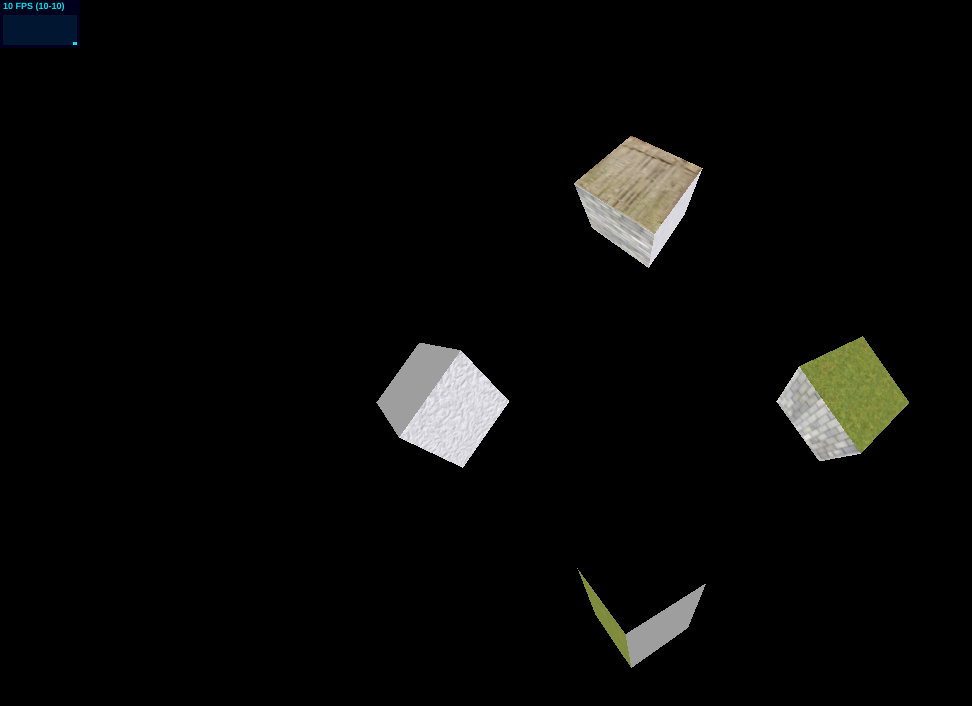
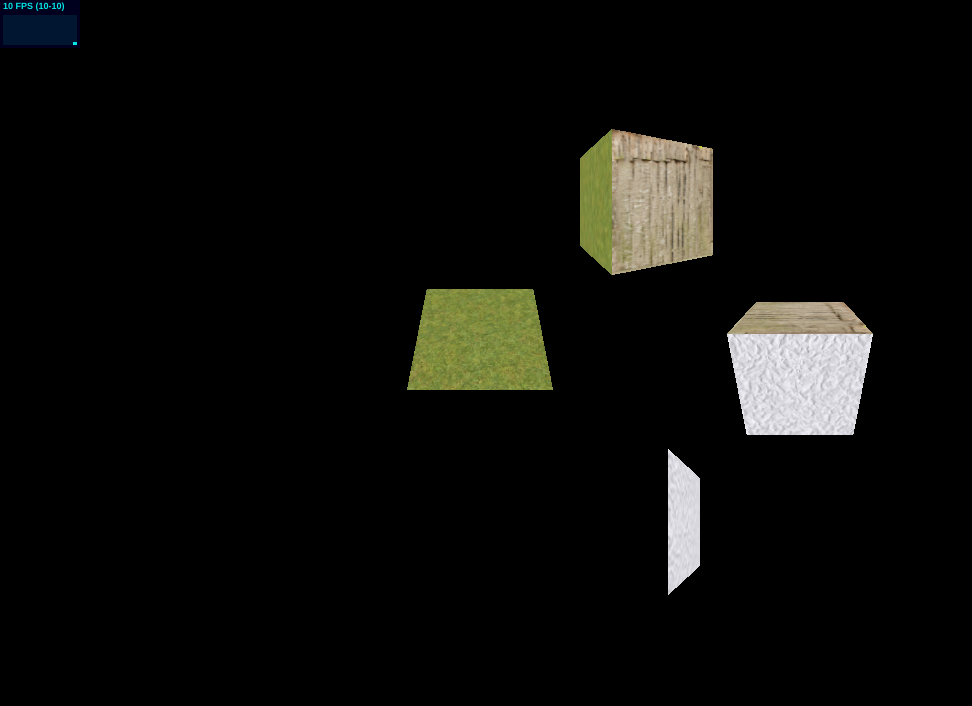
Before and after one commit to tedyage/ThreeJSCrashCourse, a website: page hologram.html in a window 1280 px wide. Shown: the whole page, without its empty margins (0-972 px from the left). Drawn offline with Linux system fonts and the light colour scheme; animation ran at ten frames a second.

Commit message:
modify hologram

```diff
--- a/css/main.css
+++ b/css/main.css
@@ -18,18 +18,14 @@ canvas{
   height:160px;
   background-color:#fff;
 }
-.top{
-  margin:0 400px 40px 400px;
+.top,.bottom{
+  margin:0 400px;
 }
 
 .left{
-  margin:0 0 0 200px;
+  margin:0 0 0 240px;
 }
 
 .right{
-  margin:-160px 0px 40px 600px;
+  margin:-160px 0px 0px 560px;
 }
-
-.bottom{
-  margin:0 400px 40px 400px
-}
--- a/hologram.html
+++ b/hologram.html
@@ -2,7 +2,8 @@
 <html>
   <head>
     <title>threejs-hologram</title>
-    <meta charset="utf-8" content="width=device-width, initial-scale=1, maximum-scale=1"/>
+    <meta charset="utf-8" />
+    <meta name="viewport" content="width=device-width, initial-scale=1, maximum-scale=1"/>
     <link rel="stylesheet" href="css/main.css"/>
   </head>
   <body  ontouchmove="event.preventDefault();">
@@ -38,9 +39,9 @@
       var scene = new THREE.Scene();
       //初始化四台摄像机
       var camera1 = new THREE.PerspectiveCamera(45,getWidth('bottom')/getHeight('bottom'),0.1,1000);         //前方
-      var camera2 = new THREE.PerspectiveCamera(45,getWidth('right')/getHeight('right'),0.1,1000);           //右方
+      var camera2 = new THREE.PerspectiveCamera(45,getWidth('left')/getHeight('left'),0.1,1000);           //右方
       var camera3 = new THREE.PerspectiveCamera(45,getWidth('top')/getHeight('top'),0.1,1000);               //后方
-      var camera4 = new THREE.PerspectiveCamera(45,getWidth('left')/getHeight('left'),0.1,1000);             //左方
+      var camera4 = new THREE.PerspectiveCamera(45,getWidth('right')/getHeight('right'),0.1,1000);             //左方
       //初始化四个渲染器
       var renderer1 = new THREE.WebGLRenderer();     //前方
       var renderer2 = new THREE.WebGLRenderer();     //右方
@@ -48,22 +49,22 @@
       var renderer4 = new THREE.WebGLRenderer();     //左方
       //渲染器设置宽高
       renderer1.setSize(window.getWidth('bottom'),window.getHeight('bottom'));
-      renderer2.setSize(window.getWidth('right'),window.getHeight('right'));
+      renderer2.setSize(window.getWidth('left'),window.getHeight('left'));
       renderer3.setSize(window.getWidth('top'),window.getHeight('top'));
-      renderer4.setSize(window.getWidth('left'),window.getHeight('left'));
+      renderer4.setSize(window.getWidth('right'),window.getHeight('right'));
       //将渲染目标与相应div绑定
       document.getElementsByClassName("bottom")[0].appendChild(renderer1.domElement);
-      document.getElementsByClassName("right")[0].appendChild(renderer2.domElement);
+      document.getElementsByClassName("left")[0].appendChild(renderer2.domElement);
       document.getElementsByClassName("top")[0].appendChild(renderer3.domElement);
-      document.getElementsByClassName("left")[0].appendChild(renderer4.domElement);
+      document.getElementsByClassName("right")[0].appendChild(renderer4.domElement);
       //定义摄像机轨迹控制
       //var control = new THREE.OrbitControls(camera1,renderer1.domElement);
       //control
       //设置摄像机位置
       camera1.position.set(0,0,5);
-      camera2.position.set(5,0,0);
+      camera2.position.set(-5,0,0);
       camera3.position.set(0,0,-5);
-      camera4.position.set(-5,0,0);
+      camera4.position.set(5,0,0);
       //设置摄像机镜头目标坐标
       camera1.lookAt(0,0,0);
       camera2.lookAt(0,0,0);
@@ -78,7 +79,7 @@
       var ambientLight = new THREE.AmbientLight(0xffffff,1.0);
       scene.add(ambientLight);
       //定义方块几何结构
-      var cubeGeometry = new THREE.BoxGeometry(2,2,2);
+      var cubeGeometry = new THREE.BoxGeometry(2.5,2.5,2.5);
       //定义方块材质
       var materials = [
         new THREE.MeshLambertMaterial({map:new THREE.TextureLoader().load("img/01.jpg"),side:THREE.DoubleSide}),
@@ -92,8 +93,8 @@
       //定义方块物体
       var cube = new THREE.Mesh(cubeGeometry,cubeMaterials);
 
-      cube.rotateZ(Math.PI/4);
-      cube.rotateX(Math.PI/4);
+      //cube.rotateZ(Math.PI/4);
+      //cube.rotateX(Math.PI/4);
 
       //将物体放入场景中。
       scene.add(cube);
@@ -101,15 +102,15 @@
       var rotateSpeed = 0.01;
       //定义修改函数，用于修改场景参数
       var update = function(){
-        cube.rotation.y-=rotateSpeed;
+        cube.rotation.y+=rotateSpeed;
       };
 
       //定义渲染函数，
       var render = function(){
         renderer1.render(scene,camera1);
-        renderer2.render(scene,camera2);
+        renderer2.render(scene,camera4);
         renderer3.render(scene,camera3);
-        renderer4.render(scene,camera4);
+        renderer4.render(scene,camera2);
       };
       //定义循环执行函数
       var GameLoop = function(){
```
